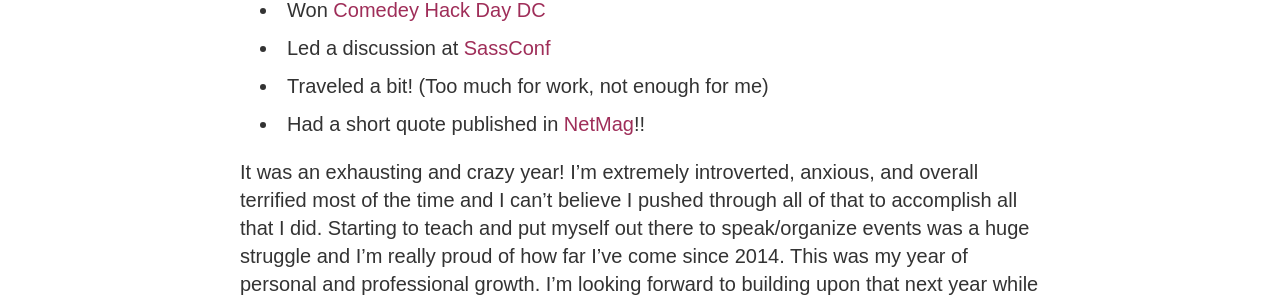
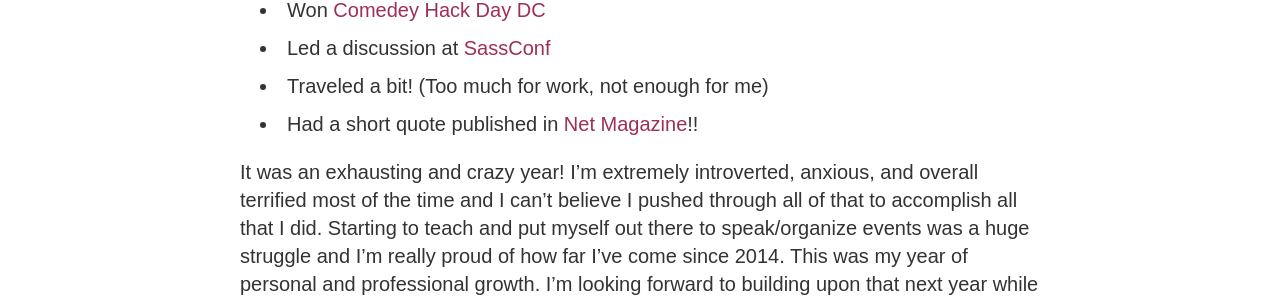
Before and after one commit to allypalanzi/allypalanzi.github.io, a Jekyll site: the page built from _posts/writing/2015-12-28-year-in-review-2015.markdown, in a window 1280 px wide. Shown: the part 1189-1491 px from the top of the page. Built offline with Jekyll 4.4.1, drawn with Linux system fonts in a browser that asks for light colours; some web fonts are replaced; Markdown is read by kramdown in place of the engine named in the settings; comment, search, counter and statistics services are not loaded.

Commit message:
fix seplling

```diff
--- a/_posts/writing/2015-12-28-year-in-review-2015.markdown
+++ b/_posts/writing/2015-12-28-year-in-review-2015.markdown
@@ -26,7 +26,7 @@
 - Won [Comedey Hack Day DC](http://www.comedyhackday.org/dc-2015/)
 - Led a discussion at [SassConf](http://sassconf.com/)
 - Traveled a bit! (Too much for work, not enough for me)
-- Had a short quote published in [NetMag](/assets/images/netmag.jpg)!!
+- Had a short quote published in [Net Magazine](/assets/images/netmag.jpg)!!
 
 
 It was an exhausting and crazy year! I’m extremely introverted, anxious, and overall terrified most of the time and I can’t believe I pushed through all of that to accomplish all that I did. Starting to teach and put myself out there to speak/organize events was a huge struggle and I’m really proud of how far I've come since 2014. This was my year of personal and professional growth. I’m looking forward to building upon that next year while spending time focusing on more goals:
```
